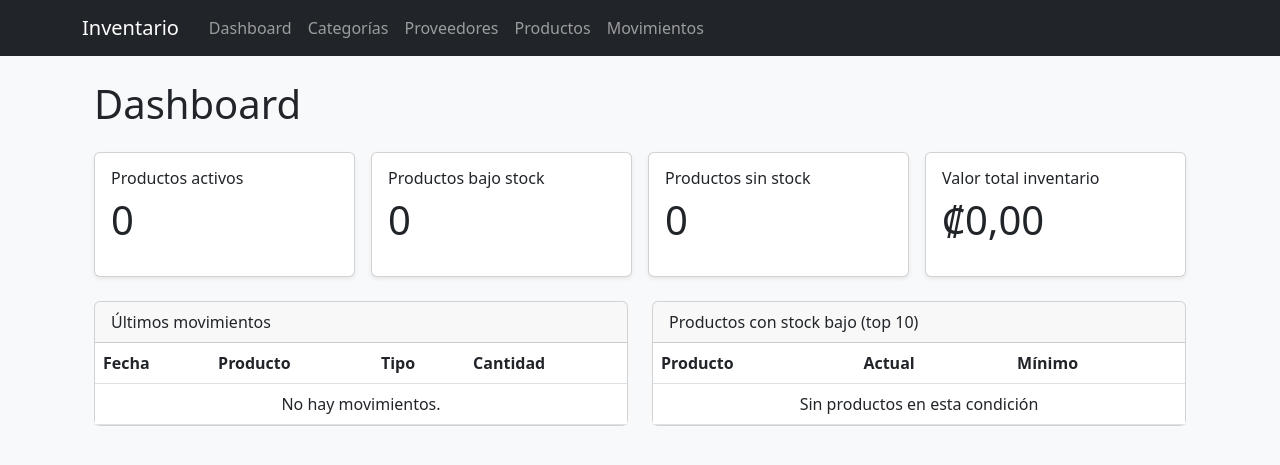
After one commit to KevinEmir/TacoBell_inventario, a Flask app: page / in a window 1280 px wide. The commit adds this page. Shown: the top 465 px of the page. Run offline with Flask 3, Linux system fonts and the light colour scheme.

Commit message:
Dashborad implementado y funcional

```diff
--- a/app/__init__.py
+++ b/app/__init__.py
@@ -37,8 +37,12 @@ def create_app():
     from .routes.productos import productos_bp
     flask_app.register_blueprint(productos_bp, url_prefix="/productos")
 
-    from app.routes.movimientos import movimientos_bp
-    flask_app.register_blueprint(movimientos_bp)
+    from .routes.movimientos import movimientos_bp
+    flask_app.register_blueprint(movimientos_bp, url_prefix="/movimientos")
+
+    from .routes.dashboard import dashboard_bp
+    flask_app.register_blueprint(dashboard_bp)
+
 
 
 
@@ -46,5 +50,12 @@ def create_app():
     with flask_app.app_context():
         db.create_all()
 
+    @flask_app.template_filter('colones')
+    def formato_colones(valor):
+        try:
+            return f"₡{valor:,.2f}".replace(',', 'X').replace('.', ',').replace('X', '.')
+        except:
+            return "₡0,00"
+
     # Devolver la app ya configurada
     return flask_app
--- /dev/null
+++ b/app/routes/dashboard.py
@@ -0,0 +1,57 @@
+# app/routes/dashboard.py
+
+from flask import Blueprint, render_template
+from .. import db
+from ..models.producto import Producto
+from ..models.movimiento import Movimiento
+from sqlalchemy import func
+
+dashboard_bp = Blueprint("dashboard", __name__, template_folder="templates", url_prefix="/")
+
+@dashboard_bp.route("/", methods=["GET"])
+def index():
+    """
+    Página principal /dashboard:
+    Calcula métricas y las pasa a la plantilla.
+    """
+
+    # 1) Total productos activos
+    # Se asume que Producto tiene atributo Activo (bit) y Nombre/CantidadActual/StockMinimo/PrecioUnitario.
+    total_productos_activos = db.session.query(func.count(Producto.Id)).filter(Producto.Activo == True).scalar()
+
+    # 2) Productos con stock bajo (CantidadActual <= StockMinimo) y activos
+    productos_bajo_stock_q = db.session.query(Producto).filter(
+        Producto.Activo == True,
+        Producto.CantidadActual <= Producto.StockMinimo
+    ).order_by(Producto.CantidadActual.asc())
+
+    productos_bajo_stock = productos_bajo_stock_q.limit(10).all()  # lista corta para mostrar
+
+    # contar cuantos hay (puede ser mayor que 10)
+    count_bajo_stock = productos_bajo_stock_q.count()
+
+    # 3) Productos sin stock (CantidadActual = 0) y activos
+    productos_sin_stock = db.session.query(func.count(Producto.Id)).filter(
+        Producto.Activo == True,
+        Producto.CantidadActual == 0
+    ).scalar()
+
+    # 4) Valor total del inventario: sum(CantidadActual * PrecioUnitario) para productos activos
+    # Usamos func.sum con la expresión aritmética
+    valor_total = db.session.query(func.sum(Producto.CantidadActual * Producto.PrecioUnitario)).filter(
+        Producto.Activo == True
+    ).scalar() or 0
+
+    # 5) Últimos 5 movimientos (ordenados por FechaCreacion desc)
+    ultimos_movimientos = Movimiento.query.order_by(Movimiento.FechaCreacion.desc()).limit(5).all()
+
+    # Pasamos todo a la plantilla
+    return render_template(
+        "dashboard.html",
+        total_productos_activos=total_productos_activos,
+        count_bajo_stock=count_bajo_stock,
+        productos_bajo_stock=productos_bajo_stock,
+        productos_sin_stock=productos_sin_stock,
+        valor_total=valor_total,
+        ultimos_movimientos=ultimos_movimientos
+    )
--- a/app/templates/base.html
+++ b/app/templates/base.html
@@ -18,7 +18,11 @@
       <div class="container">
         <a class="navbar-brand" href="/">Inventario</a>
         <div class="collapse navbar-collapse">
-          <ul class="navbar-nav me-auto">
+          <ul class="navbar-nav me-auto">\
+
+              <!--  Enlace al dashboard -->
+            <li class="nav-item"><a class="nav-link" href="{{ url_for('dashboard.index') }}">Dashboard</a></li>
+
             <!--  Enlace a categorías -->
             <li class="nav-item"><a class="nav-link" href="/categorias/">Categorías</a></li>
 
--- /dev/null
+++ b/app/templates/dashboard.html
@@ -0,0 +1,107 @@
+{% extends "base.html" %}
+
+{% block content %}
+<div class="container mt-4">
+  <h1 class="mb-4">Dashboard</h1>
+
+  <div class="row g-3 mb-4">
+    <div class="col-md-3">
+      <div class="card shadow-sm">
+        <div class="card-body">
+          <h6 class="card-title">Productos activos</h6>
+          <p class="display-6">{{ total_productos_activos }}</p>
+        </div>
+      </div>
+    </div>
+
+    <div class="col-md-3">
+      <div class="card shadow-sm">
+        <div class="card-body">
+          <h6 class="card-title">Productos bajo stock</h6>
+          <p class="display-6">{{ count_bajo_stock }}</p>
+        </div>
+      </div>
+    </div>
+
+    <div class="col-md-3">
+      <div class="card shadow-sm">
+        <div class="card-body">
+          <h6 class="card-title">Productos sin stock</h6>
+          <p class="display-6">{{ productos_sin_stock }}</p>
+        </div>
+      </div>
+    </div>
+
+    <div class="col-md-3">
+      <div class="card shadow-sm">
+        <div class="card-body">
+          <h6 class="card-title">Valor total inventario</h6>
+          <p class="display-6">{{ valor_total|colones }}</p>
+        </div>
+      </div>
+    </div>
+  </div>
+
+  <div class="row mb-4">
+    <div class="col-lg-6">
+      <div class="card">
+        <div class="card-header">
+          Últimos movimientos
+        </div>
+        <div class="card-body p-0">
+          <table class="table mb-0">
+            <thead>
+              <tr>
+                <th>Fecha</th>
+                <th>Producto</th>
+                <th>Tipo</th>
+                <th>Cantidad</th>
+              </tr>
+            </thead>
+            <tbody>
+              {% for m in ultimos_movimientos %}
+              <tr>
+                <td>{{ m.FechaCreacion.strftime('%Y-%m-%d %H:%M') if m.FechaCreacion else '' }}</td>
+                <td>{{ m.producto.Nombre if m.producto else '---' }}</td>
+                <td>{{ m.Tipo }}</td>
+                <td>{{ m.Cantidad }}</td>
+              </tr>
+              {% else %}
+              <tr><td colspan="4" class="text-center">No hay movimientos.</td></tr>
+              {% endfor %}
+            </tbody>
+          </table>
+        </div>
+      </div>
+    </div>
+
+    <div class="col-lg-6">
+      <div class="card">
+        <div class="card-header">Productos con stock bajo (top 10)</div>
+        <div class="card-body p-0">
+          <table class="table mb-0">
+            <thead>
+              <tr>
+                <th>Producto</th>
+                <th>Actual</th>
+                <th>Mínimo</th>
+              </tr>
+            </thead>
+            <tbody>
+              {% for p in productos_bajo_stock %}
+              <tr>
+                <td>{{ p.Nombre }}</td>
+                <td>{{ p.CantidadActual }}</td>
+                <td>{{ p.StockMinimo }}</td>
+              </tr>
+              {% else %}
+              <tr><td colspan="3" class="text-center">Sin productos en esta condición</td></tr>
+              {% endfor %}
+            </tbody>
+          </table>
+        </div>
+      </div>
+    </div>
+  </div>
+</div>
+{% endblock %}
```
